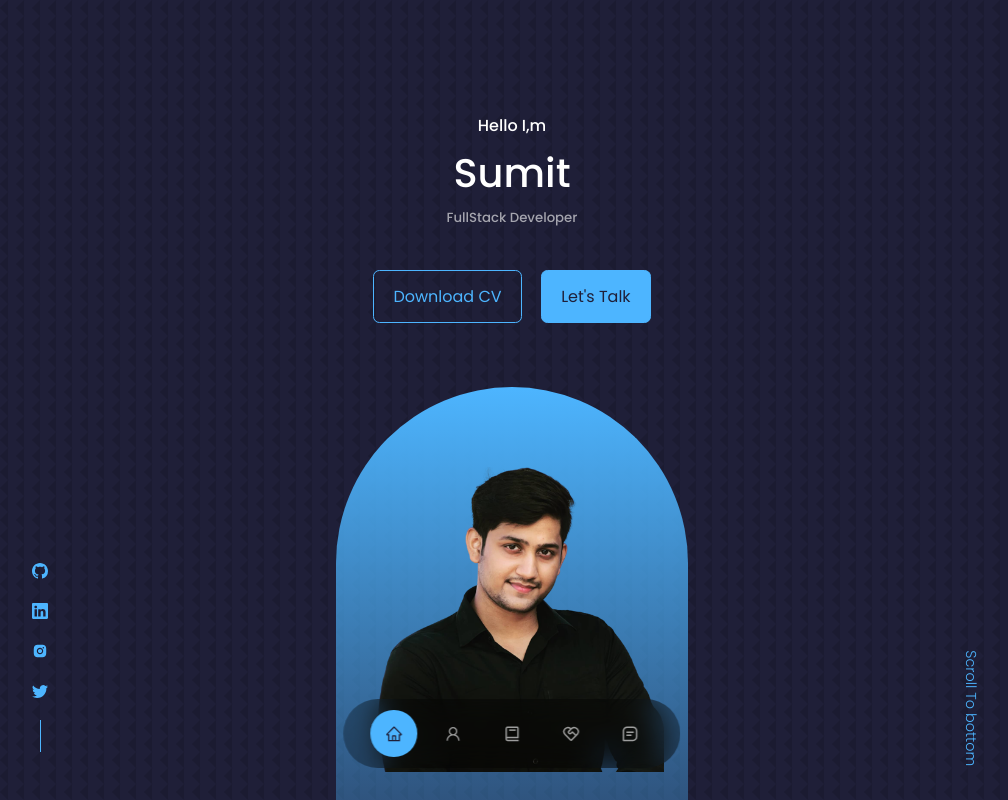
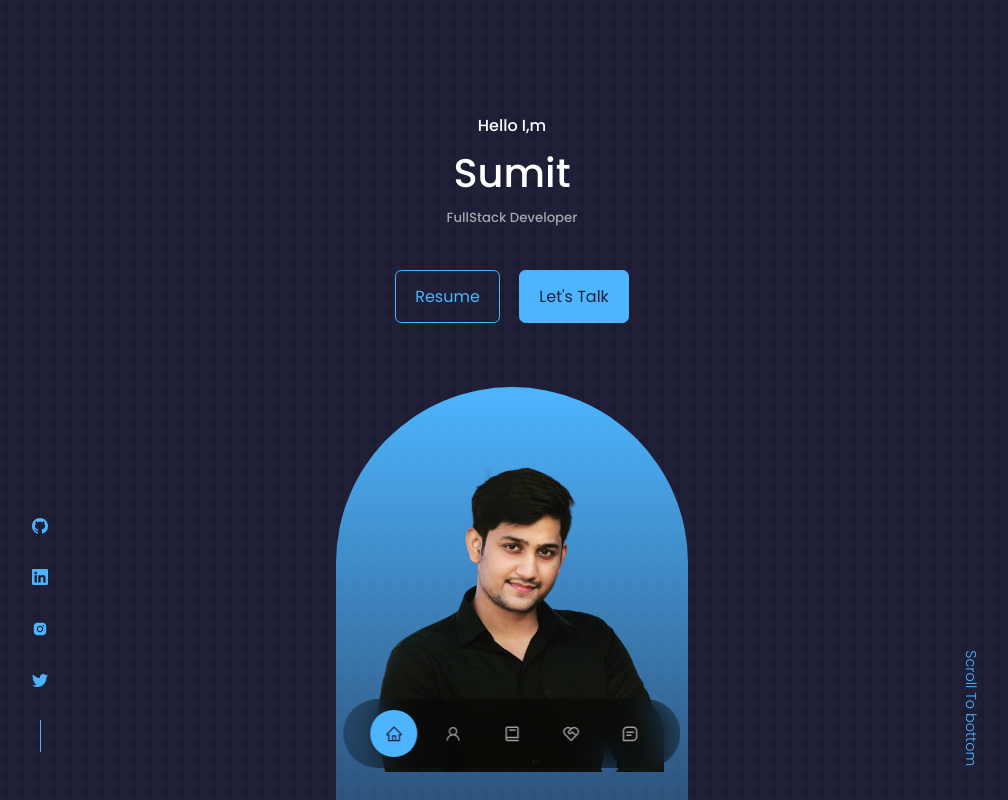
Before and after one commit to sumit171/Developer_Portfolio, a React (Create React App) app: page / in a window 1280 px wide. Shown: the top 800 px of the page, without its empty margins (128-1136 px from the left). Built offline with nearby package versions, Linux system fonts and the light colour scheme; a web font is replaced by a local one.

Commit message:
Content updates

```diff
--- a/src/components/About/About.css
+++ b/src/components/About/About.css
@@ -41,13 +41,13 @@
   -o-transition: var(--transition);
 }
 
-.about__me-image:hover {
+/* .about__me-image:hover {
   transform: rotate(0);
   -webkit-transform: rotate(0);
   -moz-transform: rotate(0);
   -ms-transform: rotate(0);
   -o-transform: rotate(0);
-}
+} */
 
 .about__cards {
   display: grid;
--- a/src/components/Header/CTA.jsx
+++ b/src/components/Header/CTA.jsx
@@ -5,7 +5,7 @@ export default function CTA() {
   return (
     <div className="cta">
       <a href={CV} className="btn" target="_blank" rel="noreferrer">
-        Download CV
+        Resume
       </a>
       <a href="#contact" className="btn btn-primary">
         Let's Talk
--- a/src/components/Header/Header.css
+++ b/src/components/Header/Header.css
@@ -24,7 +24,7 @@ header{
     display: flex;
     flex-direction: column;
     align-items: center;
-    gap: 0.8rem;
+    gap: 1.5rem;
     position: absolute;
     left: 0;
     bottom: 3rem;
--- a/src/components/Portfolio/Portfolio.jsx
+++ b/src/components/Portfolio/Portfolio.jsx
@@ -2,7 +2,7 @@ import React from "react";
 import "./Portfolio.css";
 import IMG1 from "../../assets/fitness-club.png";
 import IMG2 from "../../assets/weather-app.png";
-import IMG3 from "../../assets/weather-app.png";
+import IMG3 from "../../assets/multi-lang.png";
 
 const data = [
   {
@@ -24,7 +24,7 @@ const data = [
     image: IMG3,
     title: "Multilingual app",
     github: "https://github.com/sumit171",
-    demo: null,
+    demo: "https://multilang-utility.netlify.app/",
   },
   // {
   //   id: 4,
```
Also changed, not shown: src/assets/multi-lang.png (added).
